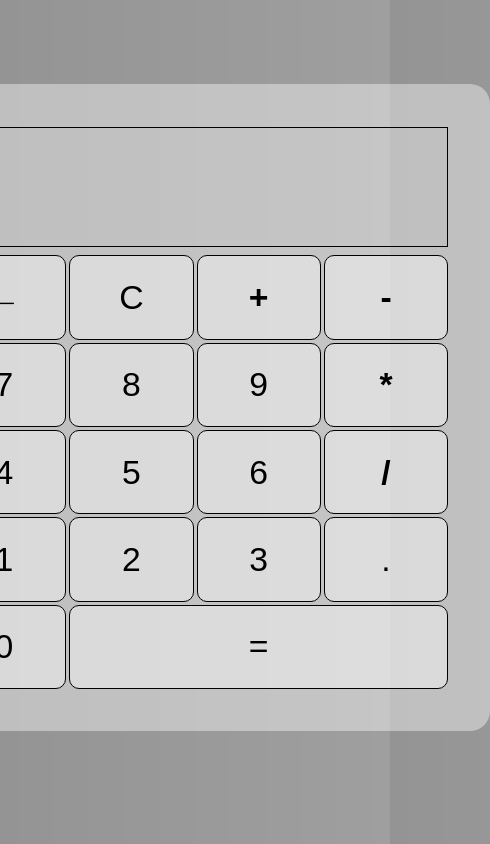
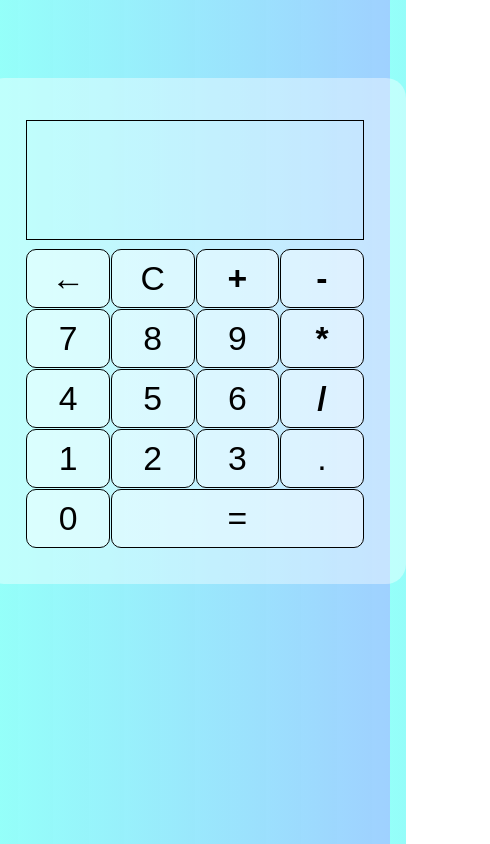
Before and after one commit to JobsonOliveira/Calculadora_JavaScript, a website: page index.html in a window 390 px wide. Shown: the whole page, 490 px wide, since content can reach past the window. Drawn offline with Linux system fonts and the light colour scheme.

Commit message:
Correção de responsividade para celulares

```diff
--- a/estilo.css
+++ b/estilo.css
@@ -3,6 +3,7 @@
     padding: 0;
     box-sizing: border-box;
 }
+@media (min-width: 501px){
 /*PÁGINA TODA*/
 body{
     background: linear-gradient(to left, #0084ff60, #01fff26b);
@@ -76,22 +77,22 @@ button:hover{
 h1{
     font-size: 4vh;
 }
-
+}
 /*--------------------------------------------------------------------------------*/
 
 @media (max-width: 500px){
     /*PÁGINA TODA*/
 body{
-    background: linear-gradient(to left, #00000060, #0000006b);
+    background: linear-gradient(to left, #0084ff60, #01fff26b);
     display: flex;
     justify-content: center;
-    padding-top: 10vh;
+    margin-top: 20%;
 }
 /*A CALCULADORA COMPLETA*/
 #calculadora{
     background-color: rgba(255, 255, 255, 0.4);
-    max-height: 80vh;
-    max-width: 70vh;
+    max-width: 50vh;
+    height: 60vh;
     padding: 5vh;
     border-radius: 20px;
 }
@@ -99,7 +100,7 @@ body{
 #Entradas{
     display: grid;
     grid-template-columns: 1fr 1fr 1fr 1fr;
-    gap: 3px;
+    gap: 1px;
     margin-top: 1vh;
 }
 button{
@@ -107,10 +108,11 @@ button{
     font-size: 4vh;
     border: .5px solid;
     border-radius: 10px;
+    height: 7vh;
 }
 button:hover{
     background-color: #03ffc8;
-    font-size: 8vh;
+    font-size: 6vh;
     border: 2px solid #000000;
 }
 #Entradas .soma{
@@ -120,18 +122,18 @@ button:hover{
 }
 #Entradas .soma:hover{
     background-color: #03ffc8;
-    font-size: 8vh;
+    font-size: 6vh;
     border: 2px solid #000000;
 }
 #tela{
     border: none;
-    width: 60vh;
+    width: 40vh;
     min-height: 14vh;
     border: 1px solid #000;
     display: grid;
 }
 #caractere_anterio{
-    width: 60vh;
+    width: 40vh;
     text-align: right;
     min-height: 7vh;
     font-size: 3.5vh;
@@ -140,7 +142,7 @@ button:hover{
     padding: 1vh;
 }
 #caractere_atual{
-    width: 60vh;
+    width: 40vh;
     text-align: right;
     padding-right: 1vh;
     min-height: 7vh;
```
